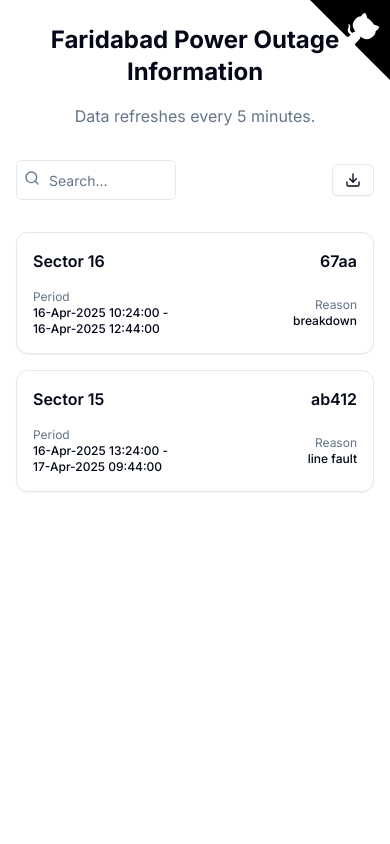
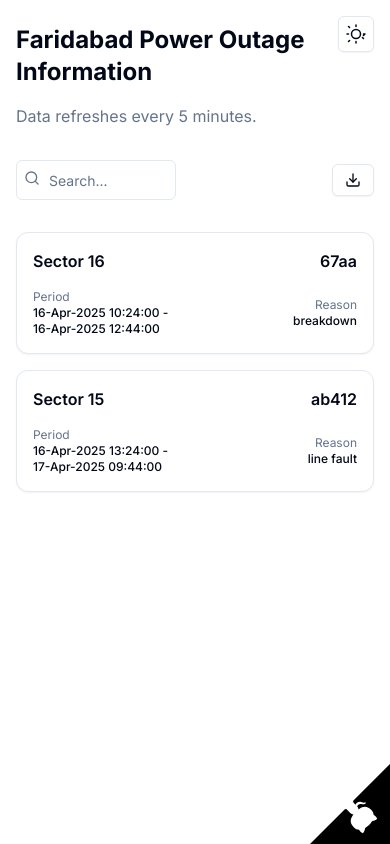
Before and after one commit to ankitpandey2708/dhbvn-web, a Next.js app: page / in a window 390 px wide. Built offline with nearby package versions, Linux system fonts and the light colour scheme.

Commit message:
feat: dark mode toggle, badge reposition, mobile alignment improvements

```diff
--- a/app/components/github-badge.tsx
+++ b/app/components/github-badge.tsx
@@ -6,7 +6,7 @@ export function GitHubBadge() {
   return (
     <Link
       href="https://github.com/ankitpandey2708/dhbvn-web"
-      className="fixed top-0 right-0 z-[100]"
+      className="fixed bottom-0 right-0 z-[100]"
       target="_blank"
       rel="noopener noreferrer"
       aria-label="View source on GitHub"
@@ -15,7 +15,8 @@ export function GitHubBadge() {
         width="80"
         height="80"
         viewBox="0 0 250 250"
-        className="absolute top-0 right-0 border-0 fill-black text-white"
+        className="border-0 fill-black text-white"
+        style={{ transform: 'rotate(90deg)' }}
         aria-hidden="true"
       >
         <path d="M0,0 L115,115 L130,115 L142,142 L250,250 L250,0 Z" />
--- a/app/layout.tsx
+++ b/app/layout.tsx
@@ -3,6 +3,7 @@ import { Inter } from 'next/font/google'
 import { SpeedInsights } from '@vercel/speed-insights/next'
 import { Analytics } from '@vercel/analytics/react'
 import { GitHubBadge } from './components/github-badge'
+import { ThemeToggle } from '../components/ui/ThemeToggle'
 import './globals.css'
 
 const inter = Inter({ subsets: ['latin'] })
@@ -21,6 +22,7 @@ export default function RootLayout({
     <html lang="en">
       <body className={inter.className}>
         <GitHubBadge />
+        <ThemeToggle />
         {children}
         <SpeedInsights />
         <Analytics />
--- a/app/page.tsx
+++ b/app/page.tsx
@@ -286,11 +286,13 @@ export default function Home() {
     <main className="container mx-auto px-4 sm:px-6 lg:px-8 py-6 sm:py-10">
       <div className="flex flex-col gap-4">
         {/* Page Title and Subtitle */}
-        <h1 className="text-2xl sm:text-3xl font-bold text-center sm:text-left">Faridabad Power Outage Information</h1>
-        <p className="text-muted-foreground text-center sm:text-left">
+        <h1 className="text-2xl sm:text-3xl font-bold text-left">Faridabad Power Outage Information</h1>
+        {/* Show no data message if there is no data at all (mobile and desktop) */}
+        {data.length > 0 && (
+          <p className="text-muted-foreground text-left sm:text-left">
           Data refreshes every 5 minutes.
         </p>
-        {/* Show no data message if there is no data at all (mobile and desktop) */}
+        )}
         {data.length === 0 && (
           <div className="text-center text-muted-foreground py-16 text-lg font-medium">
             No power outages reported by DHBVN
--- /dev/null
+++ b/components/ui/ThemeToggle.tsx
@@ -0,0 +1,37 @@
+'use client';
+import { useEffect, useState } from 'react';
+import { Button } from './button';
+
+export function ThemeToggle() {
+  const [theme, setTheme] = useState<'light' | 'dark'>(
+    typeof window !== 'undefined' && localStorage.getItem('theme') === 'dark' ? 'dark' : 'light'
+  );
+
+  useEffect(() => {
+    if (theme === 'dark') {
+      document.documentElement.classList.add('dark');
+      localStorage.setItem('theme', 'dark');
+    } else {
+      document.documentElement.classList.remove('dark');
+      localStorage.setItem('theme', 'light');
+    }
+  }, [theme]);
+
+  const toggleTheme = () => {
+    setTheme(theme === 'light' ? 'dark' : 'light');
+  };
+
+  return (
+    <Button variant="outline" size="icon" aria-label="Toggle dark mode" onClick={toggleTheme} className="fixed top-4 right-4 z-[101]">
+      {theme === 'dark' ? (
+        <svg xmlns="http://www.w3.org/2000/svg" fill="none" viewBox="0 0 24 24" strokeWidth={1.5} stroke="currentColor" className="w-6 h-6">
+          <path strokeLinecap="round" strokeLinejoin="round" d="M21.752 15.002A9.718 9.718 0 0112 21.75c-5.385 0-9.75-4.365-9.75-9.75 0-4.126 2.635-7.624 6.374-9.093a.75.75 0 01.976.937A7.501 7.501 0 0016.5 17.25a7.48 7.48 0 004.156-1.274.75.75 0 01.938.976z" />
+        </svg>
+      ) : (
+        <svg xmlns="http://www.w3.org/2000/svg" fill="none" viewBox="0 0 24 24" strokeWidth={1.5} stroke="currentColor" className="w-6 h-6">
+          <path strokeLinecap="round" strokeLinejoin="round" d="M12 3v1.5m0 15V21m8.485-8.485l-1.06 1.06M4.515 4.515l1.06 1.06M21 12h-1.5M4.5 12H3m16.485 4.485l-1.06-1.06M4.515 19.485l1.06-1.06M16.5 12a4.5 4.5 0 11-9 0 4.5 4.5 0 019 0z" />
+        </svg>
+      )}
+    </Button>
+  );
+}
```
